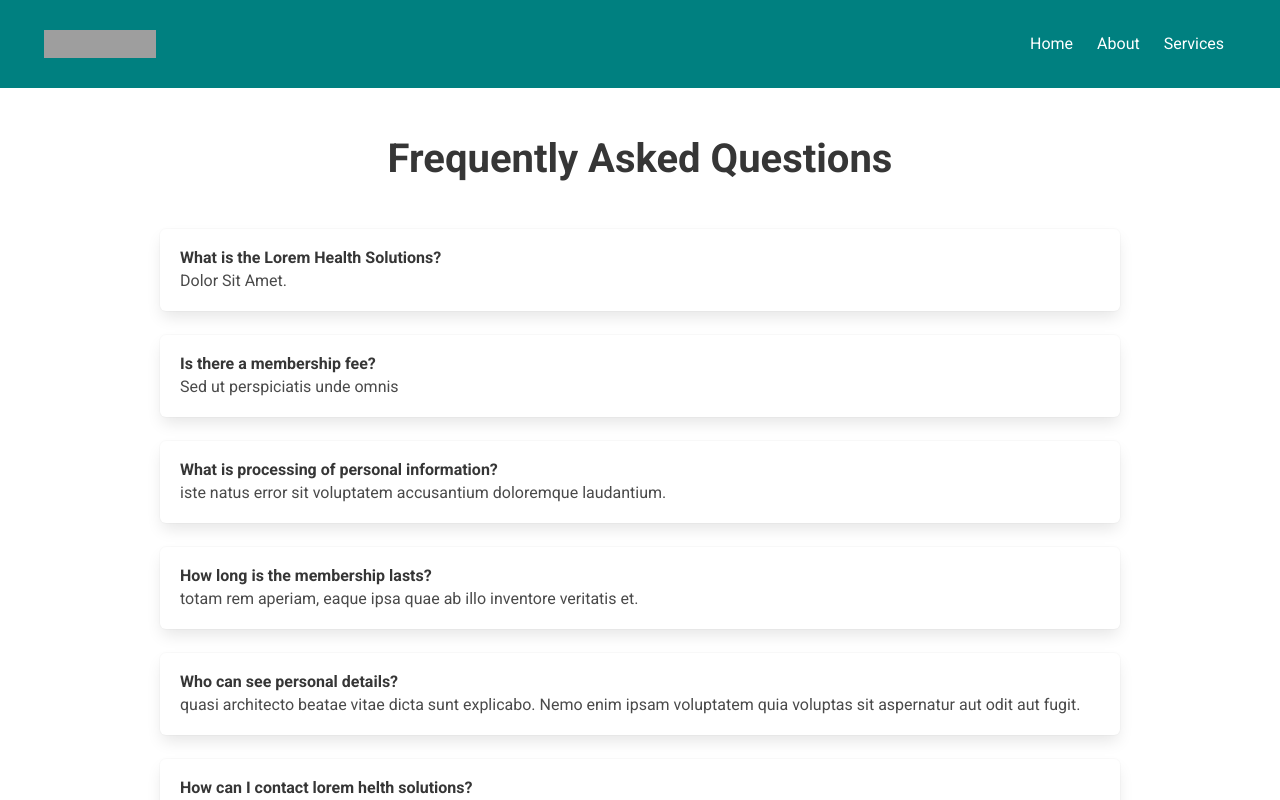
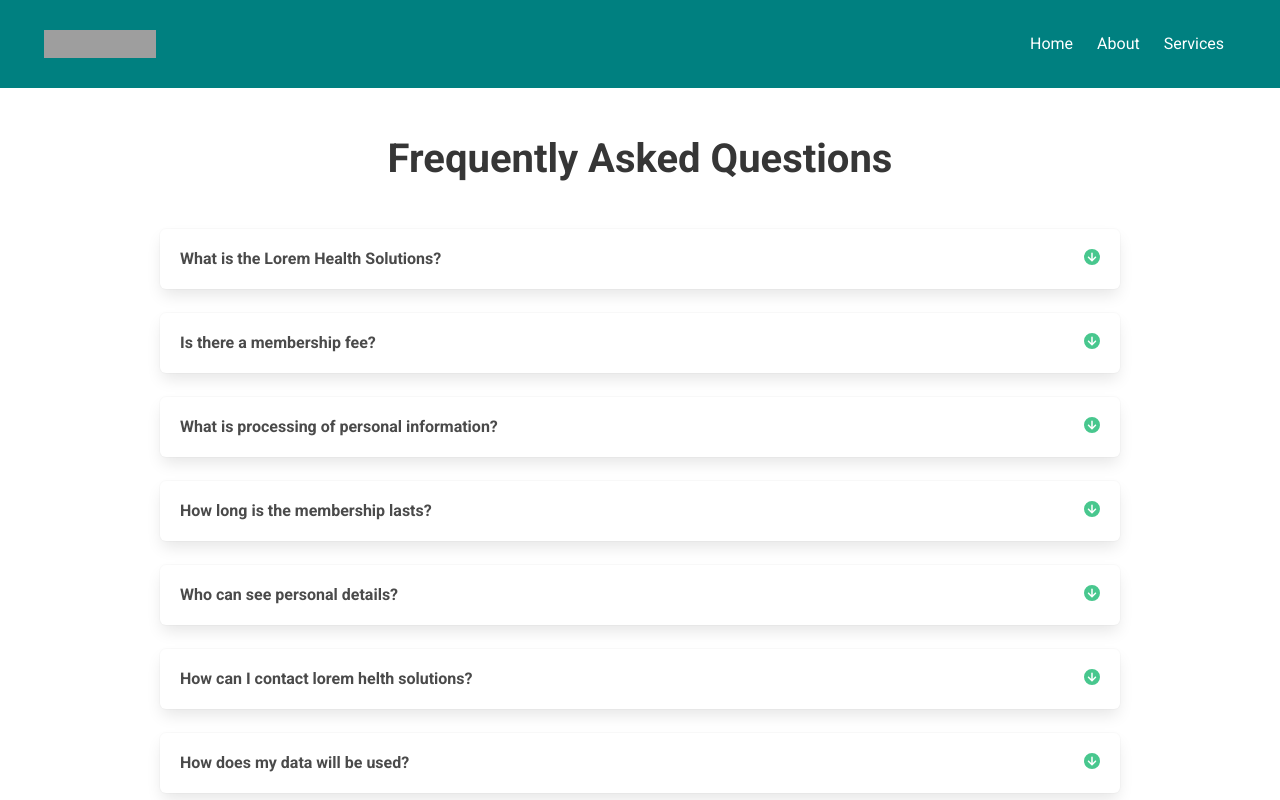
Before and after one commit to shaun2398/enrollment-app, a Next.js app: page /info/faqs in a window 1280 px wide. Shown: the top 800 px of the page. Built offline with nearby package versions, Linux system fonts and the light colour scheme; grey boxes are pictures that could not be loaded.

Commit message:
added-collapsible-component

```diff
--- /dev/null
+++ b/components/Collapsible.js
@@ -0,0 +1,35 @@
+import React, { useState } from 'react'
+
+import { FontAwesomeIcon } from '@fortawesome/react-fontawesome';
+import { faArrowCircleDown, faArrowCircleUp } from '@fortawesome/free-solid-svg-icons'
+
+export default function Collapsible(props) {
+    const {title, content} = props
+    const [toggle, setToggle] = useState(false)
+
+    const handleClick = () => {
+        setToggle(!toggle)
+    }
+
+  return (
+    <div class="box has-text-left is-hovered" onClick={handleClick} style={{cursor: "pointer"}}>
+      <div>
+        <h4 class="subtitle is-size-4 is-flex is-justify-content-space-between has-text-weight-semibold">
+          {title}
+          <span class="icon has-text-success is-small is-size-5">
+            <FontAwesomeIcon
+              icon={toggle ? faArrowCircleUp : faArrowCircleDown}
+            ></FontAwesomeIcon>
+          </span>
+        </h4>
+      </div>
+      <div>
+        <p
+          class={`content ${toggle ? "" : "is-hidden"} notification is-success mt-2`}
+        >
+          Answer: {content}
+        </p>
+      </div>
+    </div>
+  );
+}
--- a/pages/info/faqs.js
+++ b/pages/info/faqs.js
@@ -1,6 +1,6 @@
 import React from 'react'
 
-import Box from '../../components/Box';
+import Collapsible from '../../components/Collapsible';
 import SectionTitle from '../../components/SectionTitle';
 
 import { faqs } from './service';
@@ -13,7 +13,7 @@ export default function FAQs() {
     <section class="container is-large has-text-centered my-6">
       <SectionTitle name="Frequently Asked Questions" />
       {faqs.map((item) => (
-        <Box question={item.question} answer={item.answer} />
+        <Collapsible title={item.question} content={item.answer} />
       ))}
     </section>
   );
```
Also changed, not shown: 1 other file (tests, documents, lock files or other folders).
